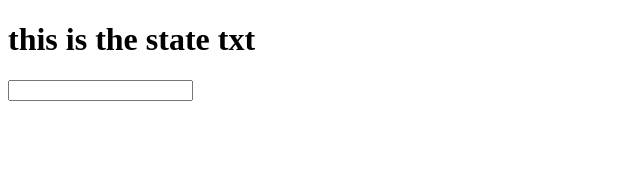
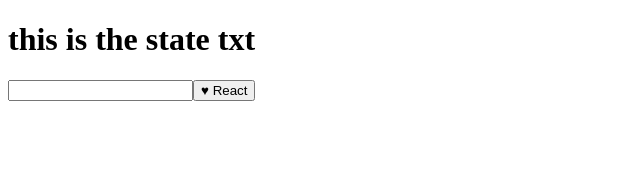
Before and after one commit to risamaki/react_resources, a React (Create React App) app in the folder egghead_learning_react/: page / in a window 1280 px wide. Shown: the top 170 px of the page, without its empty margins (0-640 px from the left). Built offline with nearby package versions, Linux system fonts and the light colour scheme.

Commit message:
Completed Video 7 - Access Nested Data with Reacts props.children (#2)

```diff
--- a/egghead_learning_react/src/App.js
+++ b/egghead_learning_react/src/App.js
@@ -26,19 +26,33 @@ class App extends React.Component {
     return (
         <div>
             <h1>{this.state.txt}</h1>
+
             {/* where we had our input, we render a Widget Component
                 and pass in an update prop (the method) */}
             <Widget update={this.update.bind(this)}/>
+
+            {/* We want to pass Text Content into a prop */}
+            <Button> <Heart / > React </Button>
         </div>
     )
   }
 }
 
-// * Component 2
-// Stateless Function
+// ! Stateless Function
+{ /* child component is updating the state of our parent component
+    via the update method that is passed in via a prop */}
 const Widget = (props) =>
-    // child component is updating the state of our parent component
-    // via the update method that is passed in via a prop
     <input type="text" onChange={props.update}/>
 
+{/* Allow the text content from the parent to pass through */}
+const Button = (props) =>
+    <button>{props.children}</button>
+
+{/* can have nested components and still have text content passed through */}
+class Heart extends React.Component {
+    render() {
+        return <span> &hearts; </span>
+    }
+}
+
 export default App
```
